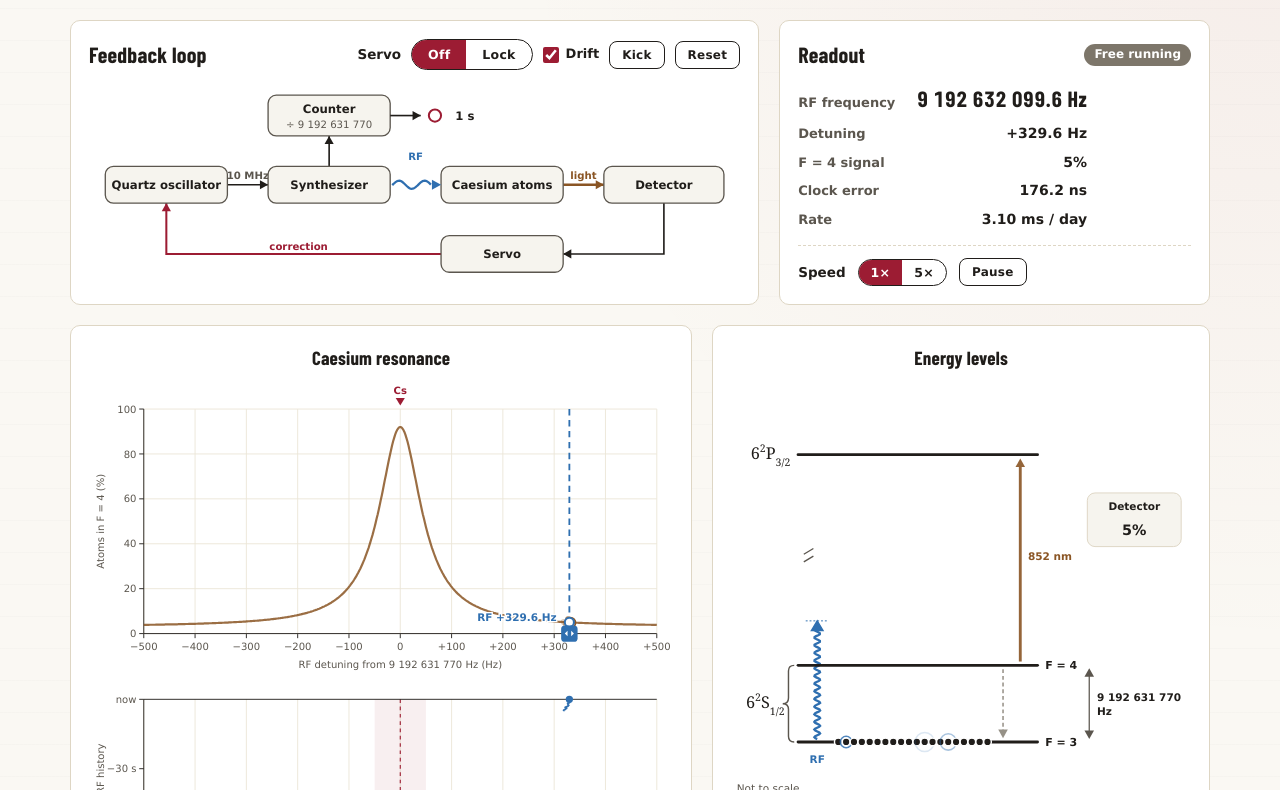
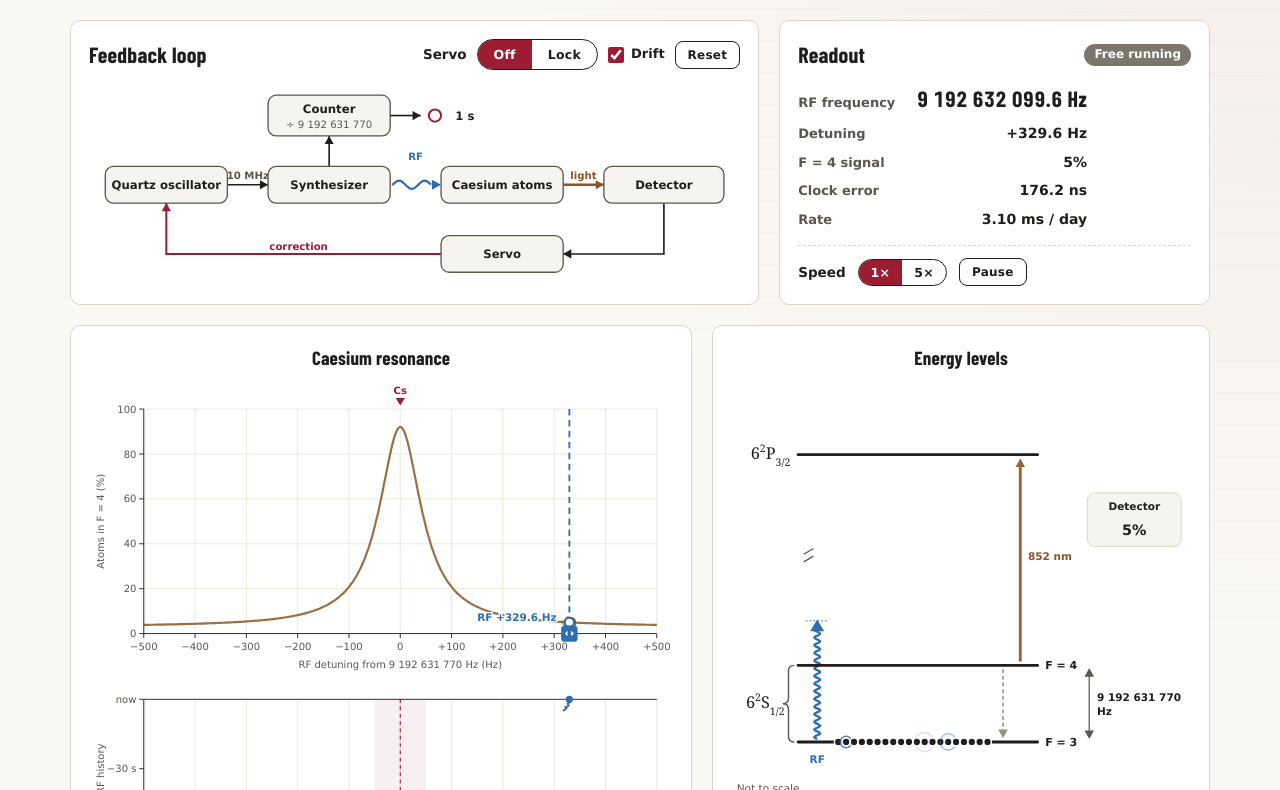
Before and after one commit to IQC-Scientific-Outreach/atomic-clock, a plain HTML site: page index.html in a window 1280 px wide. Shown: the part 114-904 px from the top of the page. Drawn offline with nearby package versions, Linux system fonts and the light colour scheme.

Commit message:
Remove Kick button
Co-Authored-By: Claude Opus 5.5 <noreply@anthropic.com>
Claude-Session: https://claude.ai/code/session_01BToXx8HfyT8nKZezgZBfQf

```diff
--- a/index.html
+++ b/index.html
@@ -144,7 +144,6 @@
             <button id="lock-on" type="button" aria-pressed="false">Lock</button>
           </div>
           <label class="check"><input type="checkbox" id="drift-on" checked> Drift</label>
-          <button class="btn" id="kick" type="button">Kick</button>
           <button class="btn" id="reset" type="button">Reset</button>
         </div>
       </div>
@@ -650,7 +649,6 @@ $("pause").addEventListener("click", () => {
   $("pause").textContent = S.paused ? "Run" : "Pause";
   $("pause").setAttribute("aria-pressed", S.paused);
 });
-$("kick").addEventListener("click", () => setQ(S.q + (Math.random() < 0.5 ? -1 : 1) * (180 + 120 * Math.random())));
 $("reset").addEventListener("click", () => { resetState(); setLock(false); });
 $("rf-range").addEventListener("input", e => setQ(+e.target.value));
 $("rf-num").addEventListener("change", e => setQ(+e.target.value));
```
